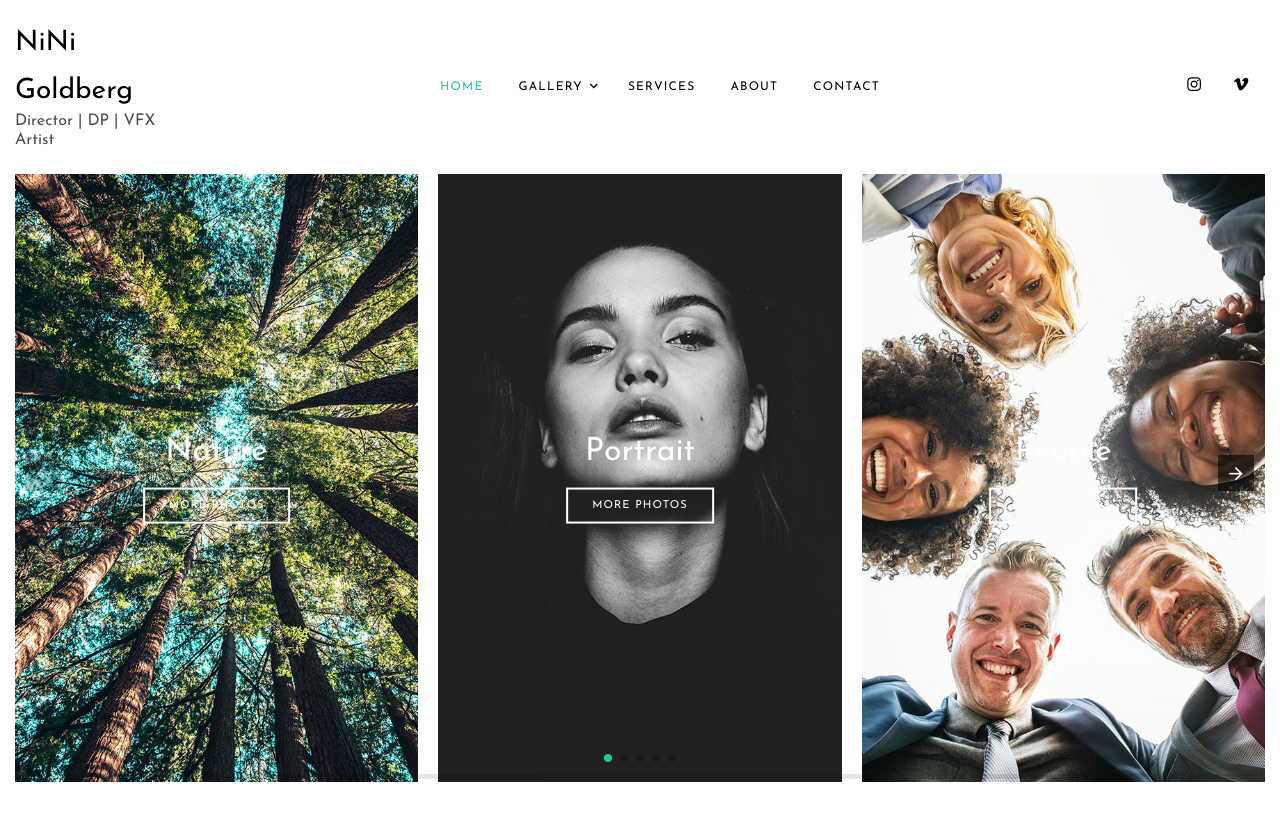
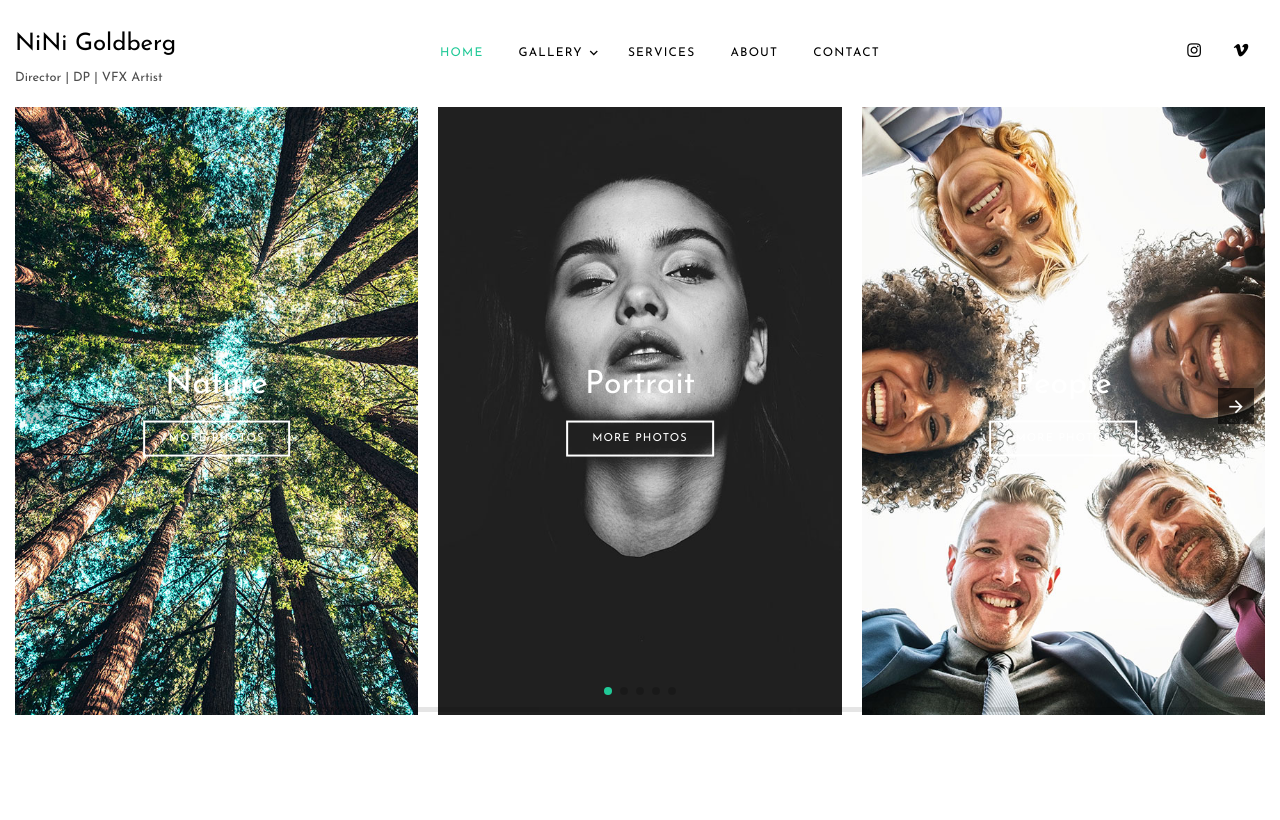
Before and after one commit to ninigold/nini, a plain HTML site: page index.html in a window 1280 px wide. Drawn offline with Linux system fonts and the light colour scheme; files whose address does not match are found by name.

Commit message:
Update index.html

```diff
--- a/index.html
+++ b/index.html
@@ -49,8 +49,8 @@
         <div class="row align-items-center">
 
           <div class="col-6 col-xl-2" data-aos="fade-down">
-            <h1 class="mb-0"><a href="index.html" class="text-black h3 mb-0">NiNi Goldberg</a></h1>
-            <h6>Director | DP | VFX Artist</h6>
+            <h1 class="mb-0"><a href="index.html" class="text-black h4 mb-0">NiNi Goldberg</a></h1>
+            <span class="small">Director | DP | VFX Artist<span>
           </div>
           <div class="col-10 col-md-8 d-none d-xl-block" data-aos="fade-down">
             <nav class="site-navigation position-relative text-right text-lg-center" role="navigation">
```
